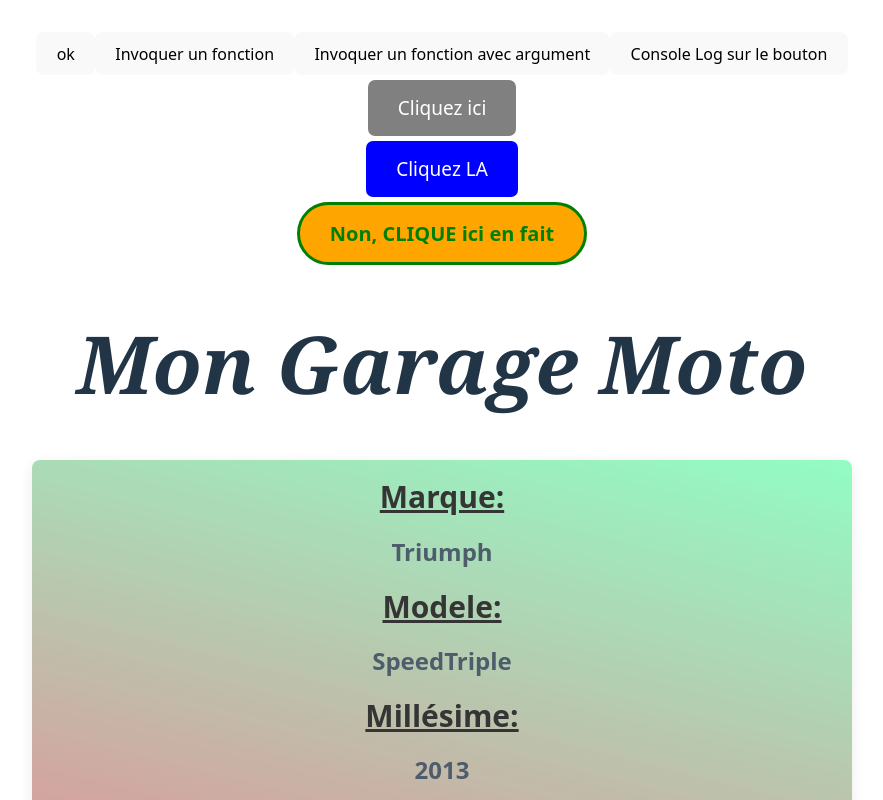
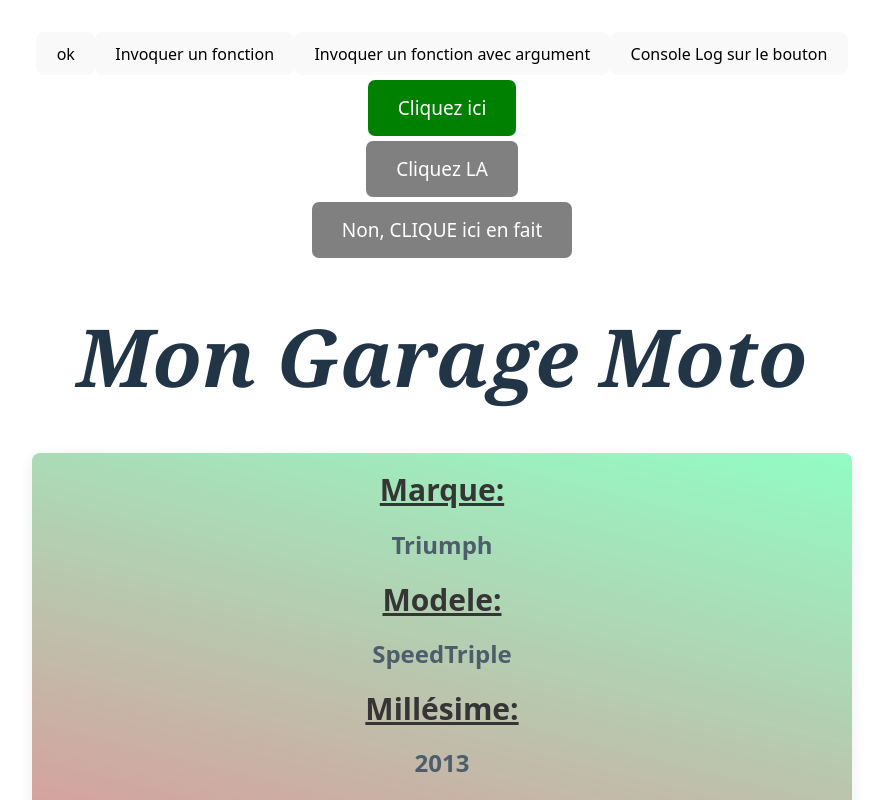
Before and after one commit to maxc0434/ProjetsReact, a React (Vite) app in the folder projetvoiture/: page / in a window 1280 px wide. Shown: the top 800 px of the page, without its empty margins (198-1081 px from the left). Built offline with nearby package versions, Linux system fonts and the light colour scheme.

Commit message:
maj composant bouton

```diff
--- a/projetvoiture/src/components/CustomBtn.jsx
+++ b/projetvoiture/src/components/CustomBtn.jsx
@@ -1,6 +1,6 @@
 // import React from "react";
 
-function CustomBtn({ children, style = {}, ...props }) {
+const CustomBtn = ({ children, pimpMyBtn, handleClick }) => {
 
   const myButton = {
     background: "grey",
@@ -15,10 +15,11 @@
     margin: '5px auto',
   };
 
-  const pimpMyBtn = { ...myButton, ...style };
+  // const pimpMyBtn = { ...myButton, ...style };
 
   return (
-    <button style={pimpMyBtn} {...props}> {children} </button>
+    <button style={{...myButton, ...pimpMyBtn}}
+            onClick={handleClick} > {children} </button>
   );
 }
 
--- a/projetvoiture/src/components/Welcome.jsx
+++ b/projetvoiture/src/components/Welcome.jsx
@@ -1,4 +1,20 @@
 import CustomBtn from "./CustomBtn";
+
+const monBoutonCustom = {
+    backgroundColor: "green"
+}
+
+const helloWorld = () => {
+    alert('Hello World')
+}
+
+const monBoutonRouge = {
+
+}
+
+const changeColorBtn = (e) => {
+     e.target.style.backgroundColor = 'red';
+}
 
 const Welcome = () => {
 
@@ -23,14 +39,10 @@
 
 
 
-        <CustomBtn> Cliquez ici </CustomBtn>
-        <CustomBtn style={{ backgroundColor: "blue" }}> Cliquez LA </CustomBtn>
-        <CustomBtn style={{ backgroundColor: "orange",
-                            borderRadius: "45px",
-                            fontWeight: "bold",
-                            border: "solid",
-                            color: "green",
-                            fontSize: "20px" }}> Non, CLIQUE ici en fait </CustomBtn>
+        <CustomBtn pimpMyBtn={monBoutonCustom} handleClick={() => alert("youpiiii")}> Cliquez ici </CustomBtn>
+        <CustomBtn handleClick={helloWorld} > Cliquez LA </CustomBtn>
+
+        <CustomBtn pimpMyBtn={monBoutonRouge} handleClick={changeColorBtn}> Non, CLIQUE ici en fait </CustomBtn>
 
 
 </div>
```
